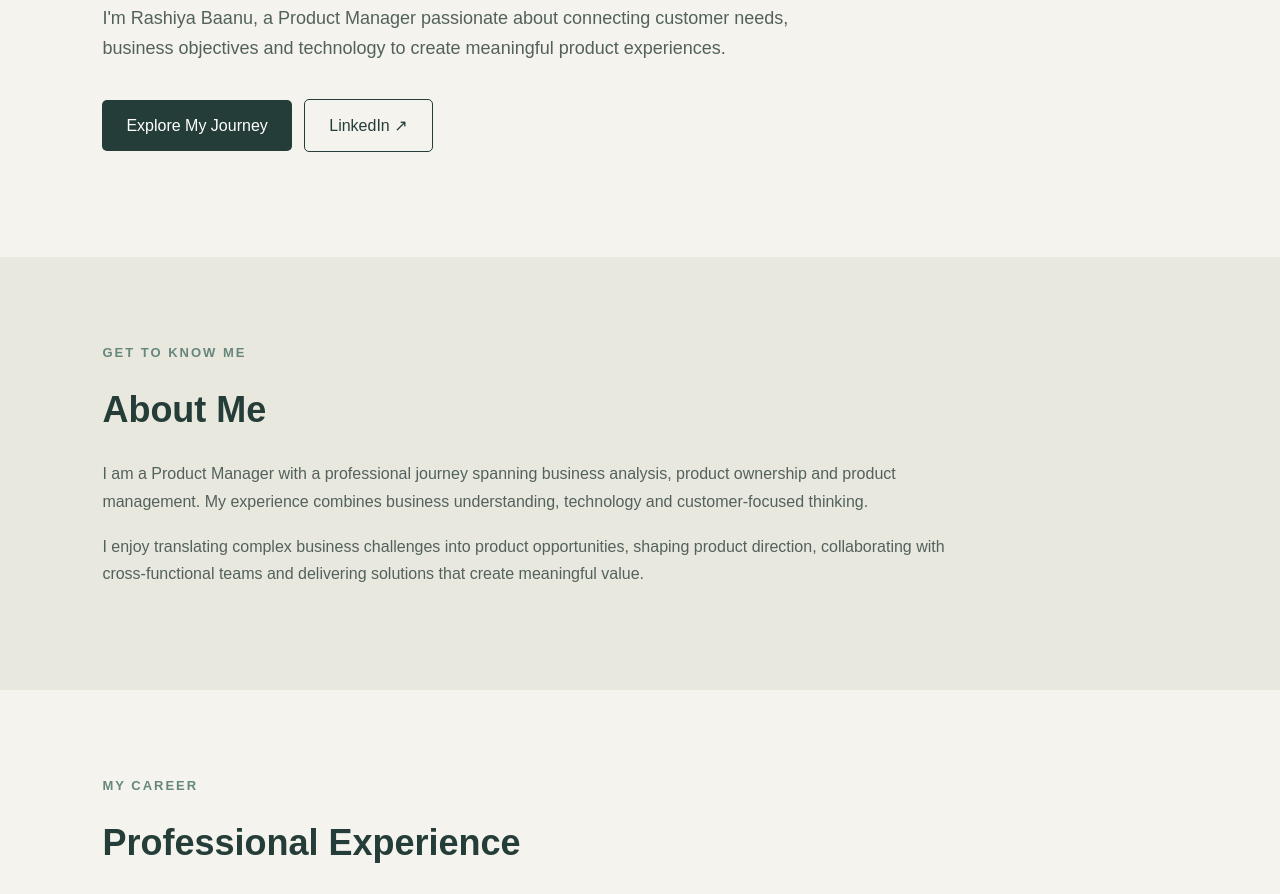
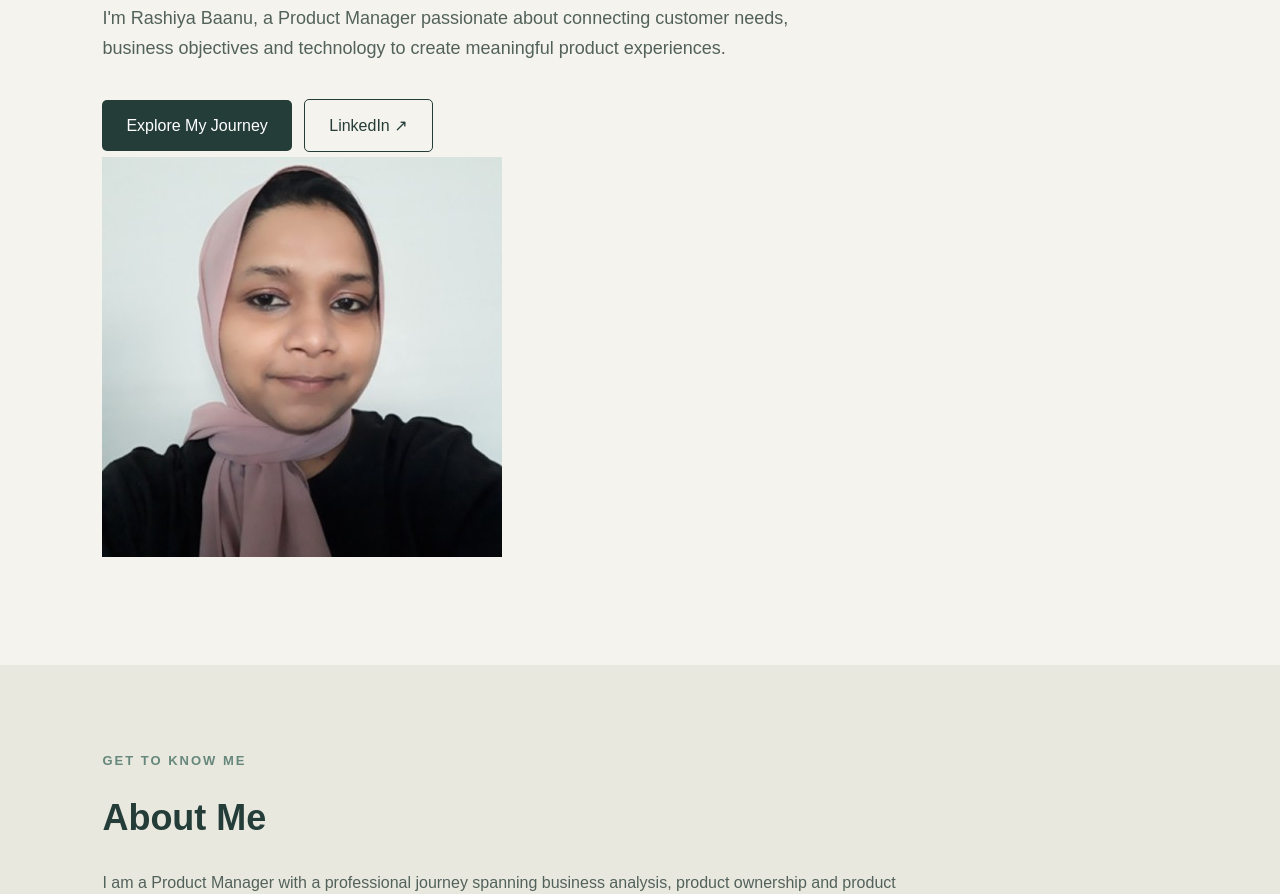
Before and after one commit to rashiyamdo/rashiya-bannu, a plain HTML site: page index.html in a window 1280 px wide. Shown: the part 479-1373 px from the top of the page. Drawn offline with Linux system fonts and the light colour scheme.

Commit message:
Update index.html

```diff
--- a/index.html
+++ b/index.html
@@ -30,8 +30,10 @@
     <main>
 
         <!-- Hero -->
-        <section class="hero" id="home">
-            <div class="hero-content">
+<section class="hero" id="home">
+    <div class="hero-container">
+
+        <div class="hero-content">
                 <p class="eyebrow">PRODUCT MANAGEMENT | SAAS | AI</p>
                 <h1>Building products with purpose, strategy and customer insight.</h1>
                 <p class="hero-description">
@@ -45,8 +47,15 @@
                        target="_blank" rel="noopener noreferrer"
                        class="btn btn-outline">LinkedIn ↗</a>
                 </div>
-            </div>
-        </section>
+        </div>
+
+        <div class="hero-image">
+            <img src="rashiya-profile.jpeg"
+                 alt="Rashiya Baanu Abdul Rakeesthu">
+        </div>
+
+    </div>
+</section>
 
         <!-- About -->
         <section class="section about" id="about">
```
